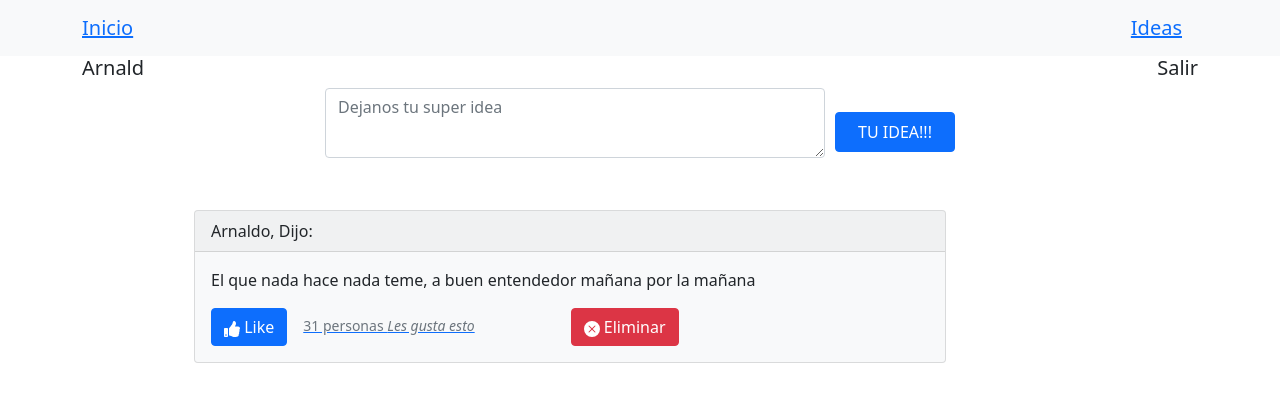
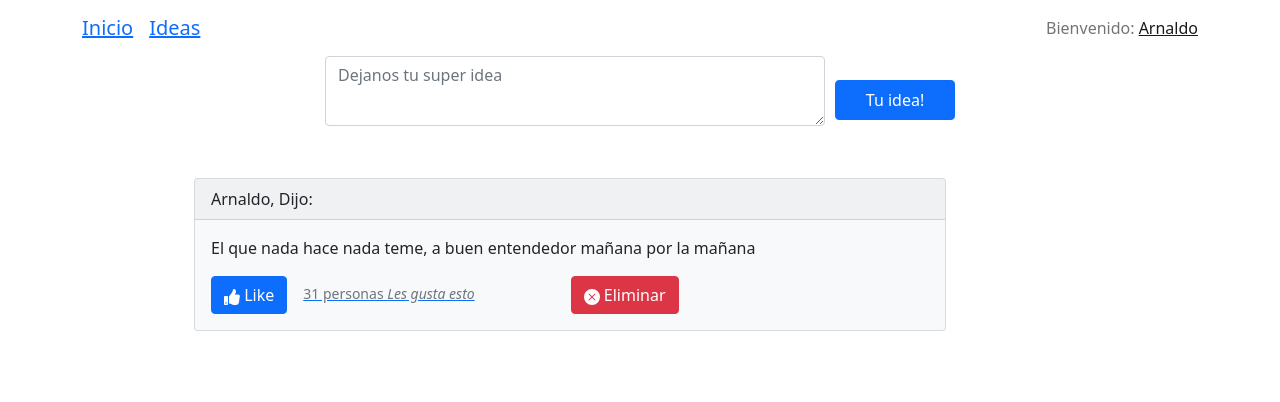
Before and after one commit to arnaldoquezada/bright_Ideas, a React (Create React App) app in the folder client/: page /newIdeas in a window 1280 px wide. Shown: the top 402 px of the page. Built offline with nearby package versions, Linux system fonts and the light colour scheme.

Commit message:
Mejore el navbar

```diff
--- a/client/src/components/Navbar.jsx
+++ b/client/src/components/Navbar.jsx
@@ -7,10 +7,10 @@ const Nav = () => {
 
     return (
         <div>
-            <Navbar expand="lg" variant="light" bg="light">
+            <Navbar>
                 <Container>
-                    <Navbar.Brand>
-                        <Link to="/">
+                    <Navbar.Brand >
+                    <Link to="/">
                             Inicio
                         </Link>
                     </Navbar.Brand>
@@ -19,6 +19,12 @@ const Nav = () => {
                             Ideas
                         </Link>
                     </Navbar.Brand>
+                    <Navbar.Toggle />
+                    <Navbar.Collapse className="justify-content-end">
+                        <Navbar.Text>
+                            Bienvenido: <a href="#login">Arnaldo</a>
+                        </Navbar.Text>
+                    </Navbar.Collapse>
                 </Container>
             </Navbar>
         </div>
--- a/client/src/components/PostIdeas.jsx
+++ b/client/src/components/PostIdeas.jsx
@@ -11,12 +11,7 @@ const PostIdeas = () => {
     return (
         <div>
             <Container>
-                <Row>
-                    <div className="header">
-                        <h5>Arnald</h5>
-                        <h5>Salir</h5>
-                    </div>
-                </Row>
+
                 <Row>
                     <Col>
                     </Col>
@@ -28,7 +23,7 @@ const PostIdeas = () => {
                                 style={{ height: '70px', width: '500px' }}
                             />
                             <Button type="submit" className="mb-2">
-                                TU IDEA!!!
+                                Tu idea!
                             </Button>
                         </Form>
                     </Col>
@@ -39,7 +34,6 @@ const PostIdeas = () => {
                     <div className="content">
                         <Card style={{ width: '47rem' }} bg="light">
                             <Card.Header>Arnaldo, Dijo: </Card.Header>
-
                             <Card.Body>
                                 <Card.Text>
                                     El que nada hace nada teme, a buen entendedor mañana por la mañana
```
